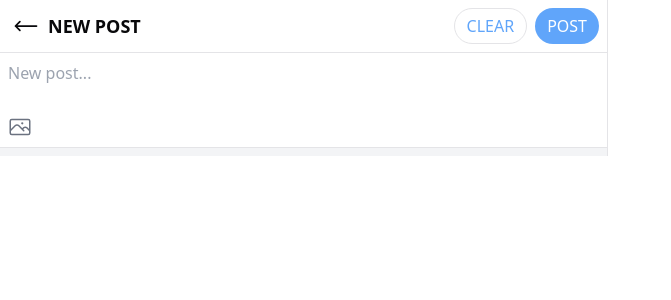
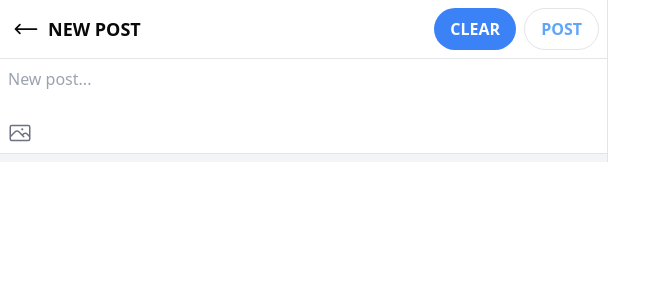
Before and after one commit to ezekuiel100/Onlyfans-clone, a Next.js app: page /posts/create in a window 1280 px wide. Shown: the top 300 px of the page, without its empty margins (0-671 px from the left). Built offline with nearby package versions, Linux system fonts and the light colour scheme; no server answers.

Commit message:
refactor-button-component

```diff
--- a/src/app/components/Button.tsx
+++ b/src/app/components/Button.tsx
@@ -1,7 +1,38 @@
-export default function Button({ text }: { text: string }) {
+type ButtonProps = {
+  children: string;
+  variante?: "primary" | "secondary" | "danger" | "outline";
+  size?: "sm" | "md" | "lg";
+  disabled?: boolean;
+};
+
+export default function Button({
+  children,
+  variante = "primary",
+  size = "md",
+  disabled = false,
+}: ButtonProps) {
+  const variants = {
+    primary: "bg-blue-500 text-white hover:bg-blue-600",
+    secondary: "bg-gray-500 text-white hover:bg-gray-600",
+    danger: "bg-red-500 text-white hover:bg-red-600",
+    outline:
+      "bg-white border text-blue-400 hover:bg-blue-100/25 hover:border-blue-500",
+  };
+
+  const sizes = {
+    sm: "px-2 py-1 text-sm",
+    md: "px-4 py-2",
+    lg: "px-6 py-3 text-lg",
+  };
+
+  const disabledStyles = disabled ? "opacity-50 cursor-not-allowed" : "";
+
   return (
-    <button className='rounded-full bg-blue-400 py-2 text-white uppercase hover:bg-blue-500 transition-all'>
-      {text}
+    <button
+      disabled={disabled}
+      className={`${variants[variante]} ${sizes[size]} ${disabledStyles} font-semibold rounded-full uppercase transition-all `}
+    >
+      {children}
     </button>
   );
 }
--- a/src/app/components/Sidebar/Sidebar.tsx
+++ b/src/app/components/Sidebar/Sidebar.tsx
@@ -5,12 +5,12 @@ import MenuList from "./MenuList";
 
 export default function Sidebar() {
   return (
-    <nav className='flex flex-col items-center lg:items-stretch space-y-3 p-3 pr-9 lg:w-64 h-screen border-r sticky top-0'>
+    <nav className="flex flex-col items-center lg:items-stretch space-y-3 p-3 pr-9 lg:w-64 h-screen border-r sticky top-0">
       <UserButton />
 
       <MenuList />
 
-      <Button text={"New post"} />
+      <Button>New post</Button>
     </nav>
   );
 }
--- a/src/app/posts/create/page.tsx
+++ b/src/app/posts/create/page.tsx
@@ -1,3 +1,4 @@
+import Button from "@/app/components/Button";
 import NewPostHeader from "@/app/components/NewPostHeader";
 import NewPostTextarea from "@/app/components/NewPostTextarea";
 
@@ -7,18 +8,14 @@ export default function NewPost() {
       <div className="flex justify-between p-2 ">
         <NewPostHeader />
         <div className="flex gap-2">
-          <button className="border rounded-full py-1 px-3 text-blue-400 hover:border-blue-500 transition-all">
-            CLEAR
-          </button>
-          <button className="bg-blue-400 hover:bg-blue-600  text-white rounded-full py-1 px-3 transition-all ">
-            POST
-          </button>
+          <Button>CLEAR</Button>
+          <Button variante="outline">POST</Button>
         </div>
       </div>
 
       <NewPostTextarea />
 
-      <div className="bg-gray-100 h-2"></div>
+      <div className="bg-gray-100 h-2 "></div>
     </div>
   );
 }
```
